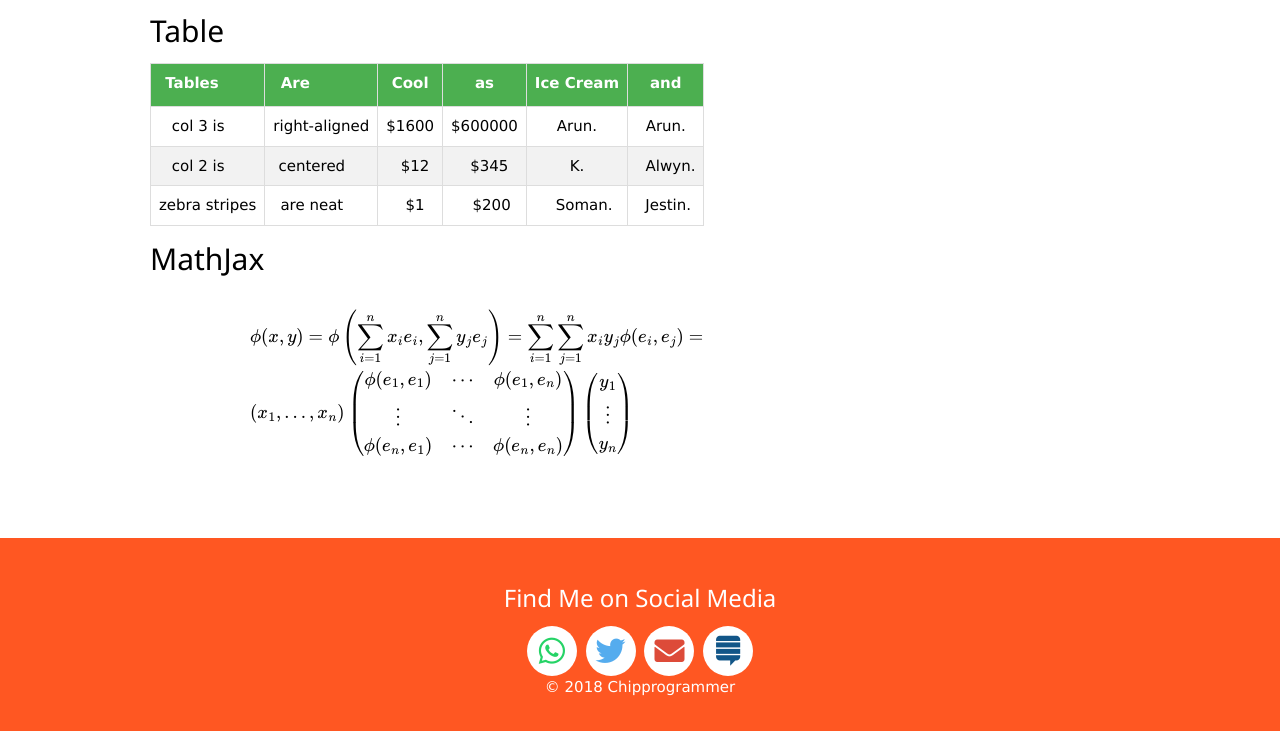
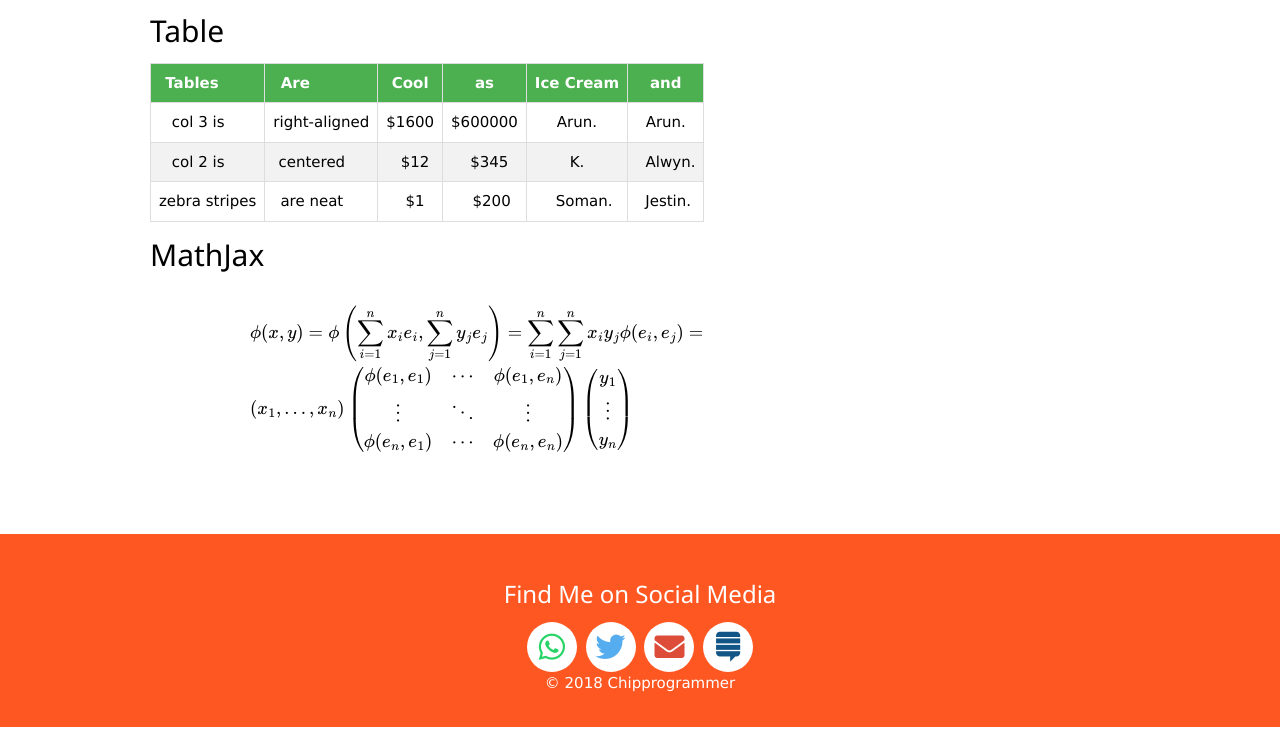
Before and after one commit to techiworld/techiworld.github.io, a Jekyll site: the page built from index.md, in a window 1280 px wide and 1400 px high, scrolled down 501 px. Shown: the part 669-1400 px from the top of the window. Built offline with Jekyll 4.4.1, drawn with Linux system fonts in a browser that asks for light colours; formulas are drawn with MathJax 3.

Commit message:
Update main.css

```diff
--- a/assets/css/main.css
+++ b/assets/css/main.css
@@ -330,8 +330,7 @@ td,th{
 tr:nth-child(even){background-color: #f2f2f2;}
 tr:hover {background-color: #ddd;}
 th {
-    padding-top:12px;
-    padding-bottom: 12px;
+    padding: 12px 0px 12px 0px;
     background-color: #4CAF50;
     color: #ffffff;
 }
```
